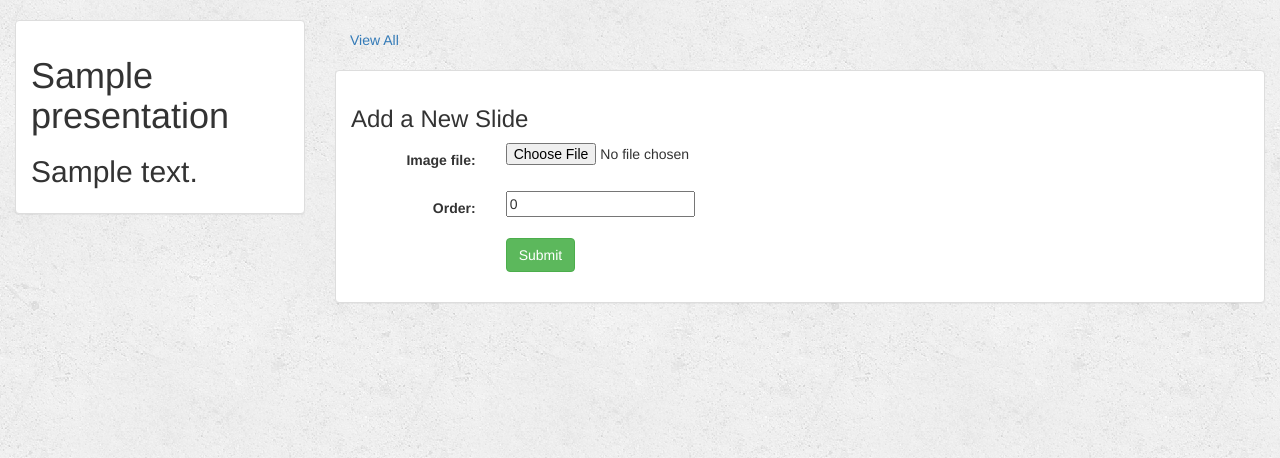
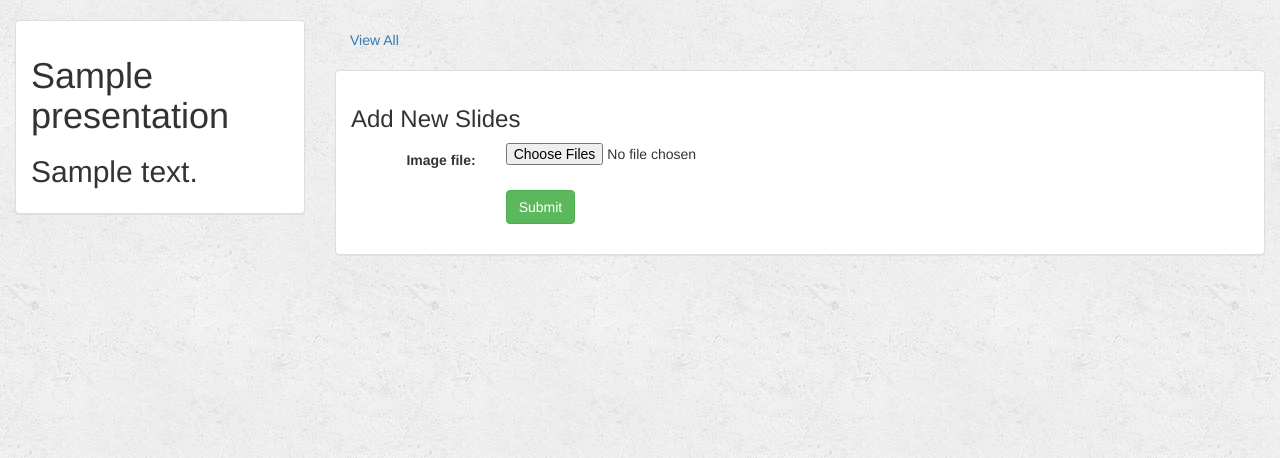
Before and after one commit to abpaudel/slidecast, a Django app: page /cast/1/create_slide/ in a window 1280 px wide. Shown: the part 52-510 px from the top of the page. Run offline with Django 3.2, Linux system fonts and the light colour scheme; a user stored in the database is signed in; tables that the repository leaves empty hold one stand-in row (values such as "Sample post"); some libraries are stand-ins or nearby versions.

Commit message:
major update with new interface

```diff
--- a/presenter/forms.py
+++ b/presenter/forms.py
@@ -11,10 +11,12 @@ class PresentationForm(forms.ModelForm):
 
 
 class SlideForm(forms.ModelForm):
+    image_file = forms.ImageField(widget=forms.FileInput(attrs={'multiple':'true'}))
 
     class Meta:
         model = Slide
-        fields = ['image_file', 'order']
+        fields = ['image_file']
+
 
 
 class UserForm(forms.ModelForm):
--- a/presenter/models.py
+++ b/presenter/models.py
@@ -18,6 +18,10 @@ class Slide(models.Model):
     image_file = models.ImageField()
     order = models.IntegerField(default = 0)
 
+
+    def __str__(self):
+        return self.image_file.name
+
 class GoLive(models.Model):
 	current_presentation = models.ForeignKey(Presentation, blank = True, null = True)
 	current_slide = models.IntegerField(default = 1)
--- a/presenter/templates/presenter/create_presentation.html
+++ b/presenter/templates/presenter/create_presentation.html
@@ -31,12 +31,11 @@
             <div class="panel panel-default">
                 <div class="panel-body">
                     <h3>What is SlideCast?</h3>
-                    <p>Viberr is an app that allows you to broadcast your presentation.</p>
+                    <p>SlideCast is an app that allows you to broadcast your presentation in a network.</p>
                     <h3>How do I add presentation?</h3>
                     <p>First, create a new presentation by filling out the form on this page. Once presentation is created you will be able to add/upload slides.</p>
                     <h3>What are some Slide images best practices?</h3>
                     <ul>
-                        <li>Have a resolution of 512x512</li>
                         <li>Use common image formats such as .JPG, .GIF, or .PNG</li>
                         <li>Remain under the 2MB limit.</li>
                     </ul>
--- a/presenter/templates/presenter/create_slide.html
+++ b/presenter/templates/presenter/create_slide.html
@@ -28,13 +28,12 @@
 
             <div class="panel panel-default">
                 <div class="panel-body">
-                    <h3>Add a New Slide</h3>
+                    <h3>Add New Slides</h3>
                     {% if error_message %}
                         <p><strong>{{ error_message }}</strong></p>
                     {% endif %}
                     <form class="form-horizontal" role="form" action="" method="post" enctype="multipart/form-data">
                         {% csrf_token %}
-                        <input type="hidden" name="presentation" value="{{ presentation }}">
                         {% include 'presenter/form_template.html' %}
                         <div class="form-group">
                             <div class="col-sm-offset-2 col-sm-10">
--- a/presenter/templates/presenter/detail.html
+++ b/presenter/templates/presenter/detail.html
@@ -25,7 +25,7 @@
                     <span class="glyphicon glyphicon-play"></span>&nbsp; Go Live </a>
                 </li>
                 {% endif %}
-                <li role="presentation"><a href="{% url 'presenter:create_slide' presentation.id %}">Add New Slide</a></li>
+                <li role="presentation"><a href="{% url 'presenter:create_slide' presentation.id %}">Add New Slides</a></li>
             </ul>
 
             <div class="panel panel-default">
@@ -40,7 +40,7 @@
                     <table class="table">
                         <thead>
                         <tr>
-                            <th> File</th>
+                            <th>Slides</th>
                             <th>Actions</th>
                         </tr>
                         </thead>
--- a/presenter/urls.py
+++ b/presenter/urls.py
@@ -15,7 +15,7 @@ urlpatterns = [
     url(r'^(?P<presentation_id>[0-9]+)/$', views.detail, name='detail'),
     url(r'^create_presentation/$', views.create_presentation, name='create_presentation'),
     url(r'^(?P<presentation_id>[0-9]+)/create_slide/$', views.create_slide, name='create_slide'),
-    url(r'^(?P<presentation_id>[0-9]+)/delete_slide/(?P<song_id>[0-9]+)/$', views.delete_slide, name='delete_slide'),
+    url(r'^(?P<presentation_id>[0-9]+)/delete_slide/(?P<slide_id>[0-9]+)/$', views.delete_slide, name='delete_slide'),
     url(r'^(?P<presentation_id>[0-9]+)/delete_presentation/$', views.delete_presentation, name='delete_presentation'),
     url(r'^(?P<presentation_id>[0-9]+)/golive/$', views.golive, name='golive'),
 
--- a/presenter/views.py
+++ b/presenter/views.py
@@ -55,26 +55,25 @@ def create_slide(request, presentation_id):
     form = SlideForm(request.POST or None, request.FILES or None)
     presentation = get_object_or_404(Presentation, pk=presentation_id)
     if form.is_valid():
-        presentation_slides = presentation.slide_set.all()
-        slide = form.save(commit=False)
-        slide.presentation = presentation
-        slide.image_file = request.FILES['image_file']
-        file_type = slide.image_file.url.split('.')[-1]
-        file_type = file_type.lower()
-        if file_type not in IMAGE_FILE_TYPES:
-            context = {
-                'presentation': presentation,
-                'form': form,
-                'error_message': 'Image file must be PNG, JPG or JPEG',
-            }
-            return render(request, 'presenter/create_slide.html', context)
-
-        slide.save()
+        files = request.FILES.getlist('image_file')
+        for file in files:
+            file_type = file.name.split('.')[-1]
+            file_type = file_type.lower()
+            if file_type in IMAGE_FILE_TYPES:
+                slide = Slide()
+                slide.image_file = file
+                slide.presentation = presentation
+                slide.save()
+        context = {
+            'presentation': presentation,
+            'form': form,
+       }
         return render(request, 'presenter/detail.html', {'presentation': presentation})
-    context = {
-        'presentation': presentation,
-        'form': form,
-    }
+    else:
+        context = {
+            'presentation': presentation,
+            'form': form,
+        }
     return render(request, 'presenter/create_slide.html', context)
 
 
@@ -96,12 +95,8 @@ def delete_slide(request, presentation_id, slide_id):
 
 @login_required(login_url=LOGIN_URL)
 def detail(request, presentation_id):
-    if not request.user.is_authenticated():
-        return render(request, 'presenter/login.html')
-    else:
-        user = request.user
-        presentation = get_object_or_404(Presentation, pk=presentation_id)
-        return render(request, 'presenter/detail.html', {'presentation': presentation, 'user': user, 'slidecount': presentation.slide_set.count()})
+    presentation = get_object_or_404(Presentation, pk=presentation_id)
+    return render(request, 'presenter/detail.html', {'presentation': presentation, 'slidecount': presentation.slide_set.count()})
 
 
 @login_required(login_url=LOGIN_URL)
--- a/requirements.txt
+++ b/requirements.txt
@@ -1,2 +1,3 @@
-django==1.10.7
-djangorestframework==3.6.3
+django>=1.10.7
+djangorestframework>=3.6.3
+pillow>=4.2.1
```
Also changed, not shown: 1 other file.
